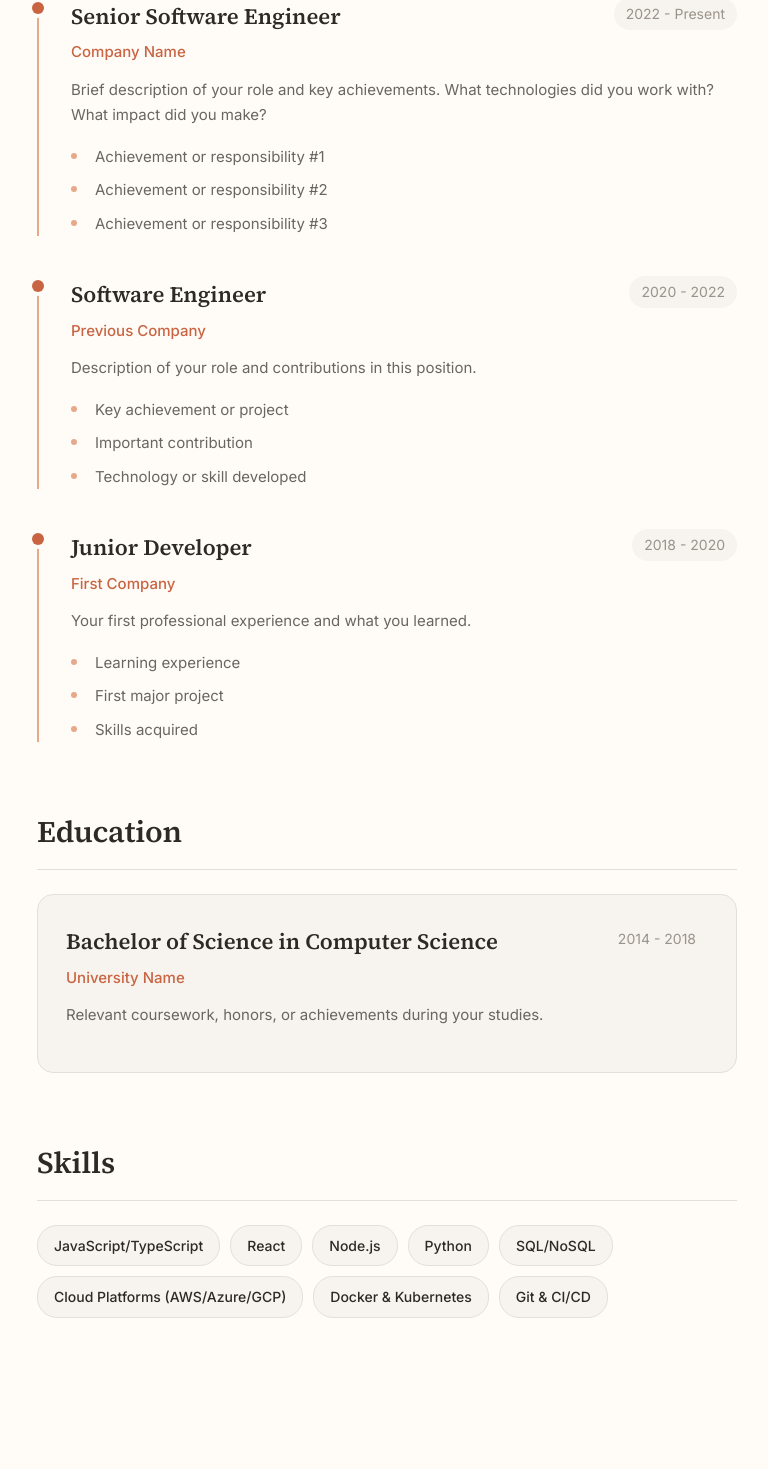
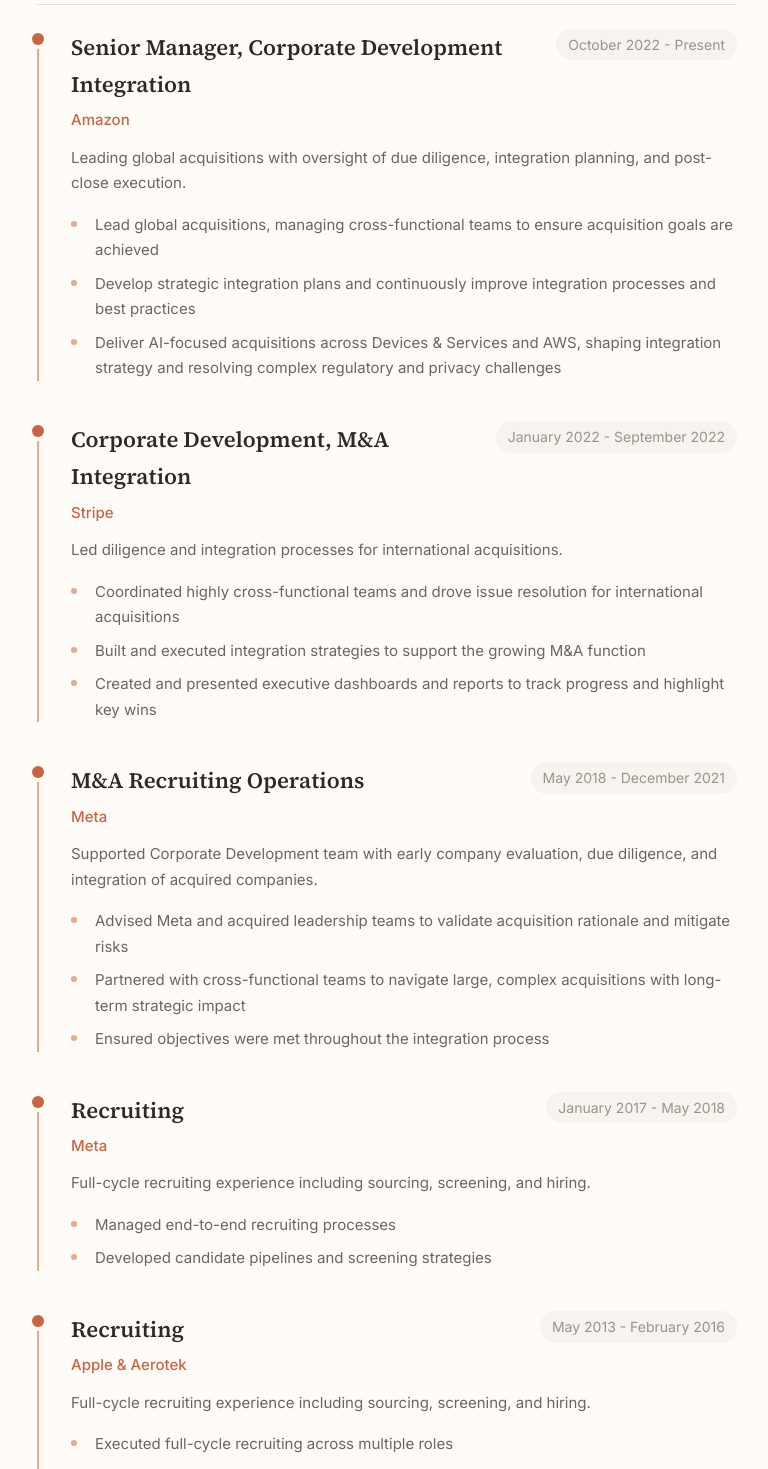
Before and after one commit to theryanhunt/homepage, a React (Vite) app: page /homepage/career in a window 1280 px wide. Shown: the part 387-1856 px from the top of the page, without its empty margins (253-1021 px from the left). Before the commit the page ends 1809 px from the top, so only its background shows below. Built offline with nearby package versions, Linux system fonts and the light colour scheme.

Commit message:
Update career page with Ryan Hunt's resume
- Add experience at Amazon, Stripe, Meta, Apple & Aerotek
- Update education to Sonoma State University, BA Political Science
- Replace technical skills with corporate development competencies
- Update page intro with professional profile summary

```diff
--- a/src/pages/Career.jsx
+++ b/src/pages/Career.jsx
@@ -3,38 +3,60 @@ import './Career.css'
 const experiences = [
   {
     id: 1,
-    title: 'Senior Software Engineer',
-    company: 'Company Name',
-    period: '2022 - Present',
-    description: 'Brief description of your role and key achievements. What technologies did you work with? What impact did you make?',
+    title: 'Senior Manager, Corporate Development Integration',
+    company: 'Amazon',
+    period: 'October 2022 - Present',
+    description: 'Leading global acquisitions with oversight of due diligence, integration planning, and post-close execution.',
     highlights: [
-      'Achievement or responsibility #1',
-      'Achievement or responsibility #2',
-      'Achievement or responsibility #3'
+      'Lead global acquisitions, managing cross-functional teams to ensure acquisition goals are achieved',
+      'Develop strategic integration plans and continuously improve integration processes and best practices',
+      'Deliver AI-focused acquisitions across Devices & Services and AWS, shaping integration strategy and resolving complex regulatory and privacy challenges'
     ]
   },
   {
     id: 2,
-    title: 'Software Engineer',
-    company: 'Previous Company',
-    period: '2020 - 2022',
-    description: 'Description of your role and contributions in this position.',
+    title: 'Corporate Development, M&A Integration',
+    company: 'Stripe',
+    period: 'January 2022 - September 2022',
+    description: 'Led diligence and integration processes for international acquisitions.',
     highlights: [
-      'Key achievement or project',
-      'Important contribution',
-      'Technology or skill developed'
+      'Coordinated highly cross-functional teams and drove issue resolution for international acquisitions',
+      'Built and executed integration strategies to support the growing M&A function',
+      'Created and presented executive dashboards and reports to track progress and highlight key wins'
     ]
   },
   {
     id: 3,
-    title: 'Junior Developer',
-    company: 'First Company',
-    period: '2018 - 2020',
-    description: 'Your first professional experience and what you learned.',
+    title: 'M&A Recruiting Operations',
+    company: 'Meta',
+    period: 'May 2018 - December 2021',
+    description: 'Supported Corporate Development team with early company evaluation, due diligence, and integration of acquired companies.',
     highlights: [
-      'Learning experience',
-      'First major project',
-      'Skills acquired'
+      'Advised Meta and acquired leadership teams to validate acquisition rationale and mitigate risks',
+      'Partnered with cross-functional teams to navigate large, complex acquisitions with long-term strategic impact',
+      'Ensured objectives were met throughout the integration process'
+    ]
+  },
+  {
+    id: 4,
+    title: 'Recruiting',
+    company: 'Meta',
+    period: 'January 2017 - May 2018',
+    description: 'Full-cycle recruiting experience including sourcing, screening, and hiring.',
+    highlights: [
+      'Managed end-to-end recruiting processes',
+      'Developed candidate pipelines and screening strategies'
+    ]
+  },
+  {
+    id: 5,
+    title: 'Recruiting',
+    company: 'Apple & Aerotek',
+    period: 'May 2013 - February 2016',
+    description: 'Full-cycle recruiting experience including sourcing, screening, and hiring.',
+    highlights: [
+      'Executed full-cycle recruiting across multiple roles',
+      'Built foundational recruiting and talent acquisition skills'
     ]
   }
 ]
@@ -42,22 +64,22 @@ const experiences = [
 const education = [
   {
     id: 1,
-    degree: 'Bachelor of Science in Computer Science',
-    institution: 'University Name',
-    period: '2014 - 2018',
-    description: 'Relevant coursework, honors, or achievements during your studies.'
+    degree: 'Bachelor of Arts, Political Science',
+    institution: 'Sonoma State University',
+    period: '2016',
+    description: ''
   }
 ]
 
 const skills = [
-  'JavaScript/TypeScript',
-  'React',
-  'Node.js',
-  'Python',
-  'SQL/NoSQL',
-  'Cloud Platforms (AWS/Azure/GCP)',
-  'Docker & Kubernetes',
-  'Git & CI/CD'
+  'Corporate Development',
+  'M&A Integration',
+  'Due Diligence',
+  'Cross-functional Leadership',
+  'Strategic Planning',
+  'Project Management',
+  'Executive Communication',
+  'Talent Acquisition'
 ]
 
 export default function Career() {
@@ -65,7 +87,7 @@ export default function Career() {
     <div className="container career">
       <h1>Career</h1>
       <p className="page-intro">
-        A summary of my professional journey, education, and technical expertise.
+        Adaptable, results-driven leader with extensive experience in corporate development, business operations, and cross-functional team leadership.
       </p>
 
       <section className="career-section">
```
